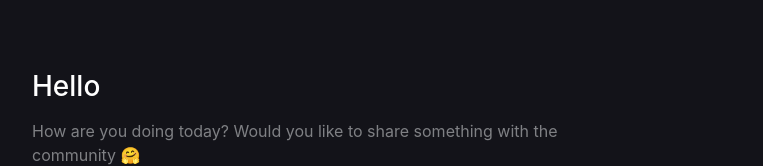
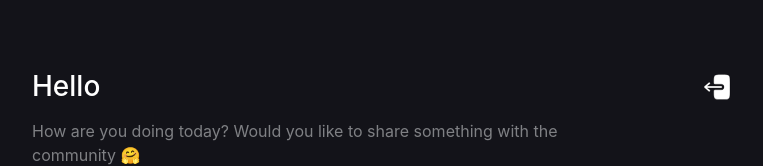
Before and after one commit to shivanshBTW/alkye-fe, a React (Create React App) app: page / in a window 1280 px wide. Shown: the top 166 px of the page, without its empty margins (258-1021 px from the left). Built offline with nearby package versions, Linux system fonts and the light colour scheme; no server answers; sample sign-in values are in the browser's storage.

Commit message:
logout added

```diff
--- a/src/pages/Home/index.js
+++ b/src/pages/Home/index.js
@@ -4,6 +4,7 @@ import CreatePost from '../../components/Home/CreatePost/index.js'
 import {
   greetingText,
   homeRoot,
+  logoutIconStyle,
   postsSectionStyle,
   subtitleText
 } from './style.js'
@@ -11,9 +12,11 @@ import { fetchPosts } from './fetchData.js'
 import PostCard from '../../components/Home/PostCard/index.js'
 import { connect } from 'react-redux'
 import { updatePostsList } from '../../redux/actions/posts.js'
+import logoutIcon from '../../assets/logout-logo.svg'
+import { logoutUser } from '../../redux/actions/login.js'
 
 function Home (props) {
-  const { postList, currentUserData, setPostList } = props
+  const { postList, currentUserData, setPostList, logoutUser } = props
   const { first_name: firstName } = currentUserData
 
   const handleFetchData = useCallback(async () => {
@@ -25,9 +28,21 @@ function Home (props) {
     handleFetchData()
   }, [handleFetchData])
 
+  const handleLogout = () => {
+    logoutUser()
+  }
   return (
     <div css={homeRoot}>
-      <div css={greetingText}>Hello {firstName}</div>
+      <div css={greetingText}>
+        <span>Hello {firstName}</span>
+        <img
+          src={logoutIcon}
+          alt='logout'
+          css={logoutIconStyle}
+          title='Logout'
+          onClick={handleLogout}
+        />
+      </div>
       <div css={subtitleText}>
         How are you doing today? Would you like to share something with the
         community 🤗
@@ -54,7 +69,8 @@ const mapStateToProps = ({
 
 const mapDispatchToProps = dispatch => {
   return {
-    setPostList: data => dispatch(updatePostsList(data))
+    setPostList: data => dispatch(updatePostsList(data)),
+    logoutUser: () => dispatch(logoutUser())
   }
 }
 
--- a/src/pages/Home/style.js
+++ b/src/pages/Home/style.js
@@ -17,6 +17,16 @@ export const greetingText = css`
   font-weight: 500;
   line-height: 33.89px;
   text-align: left;
+
+  display: flex;
+  align-items: center;
+  justify-content: space-between;
+`
+
+export const logoutIconStyle = css`
+  cursor: pointer;
+  width: 30px;
+  height: 30px;
 `
 
 export const subtitleText = css`
```
Also changed, not shown: src/assets/logout-logo.svg (added).
